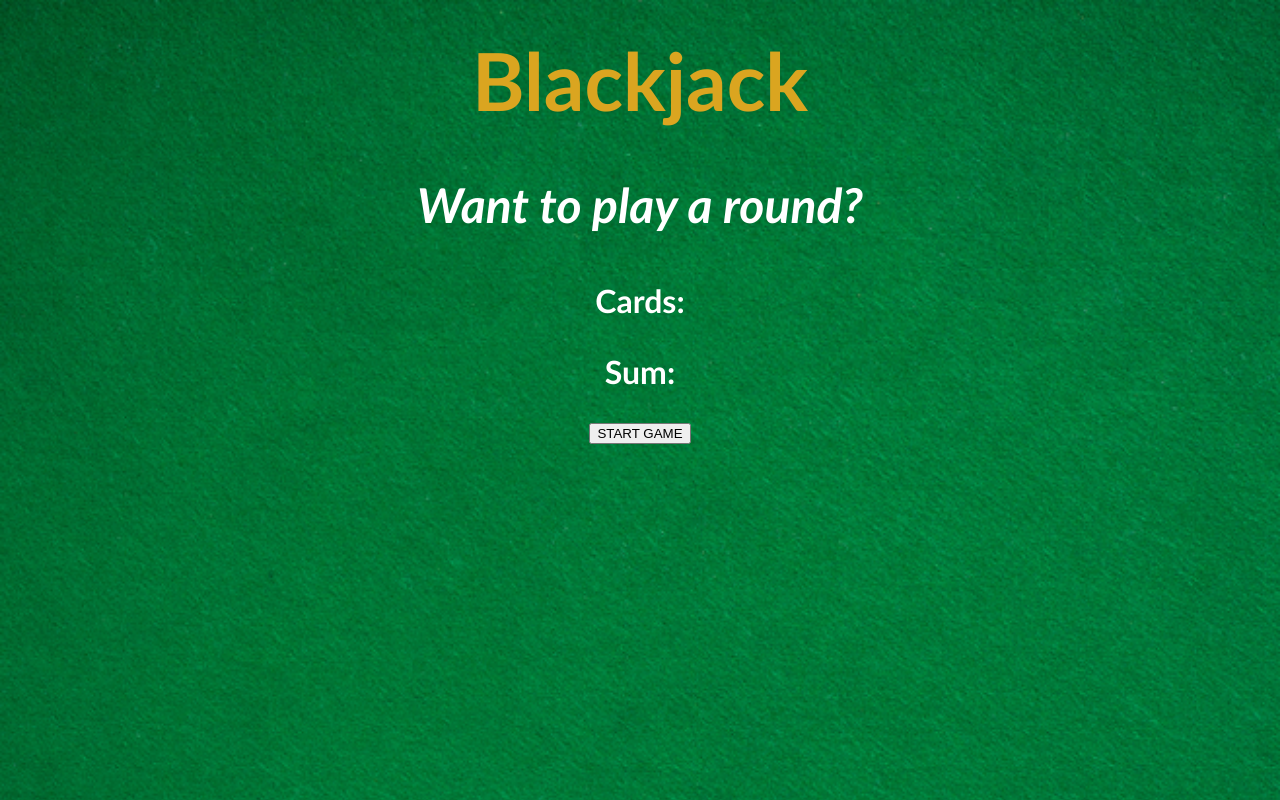
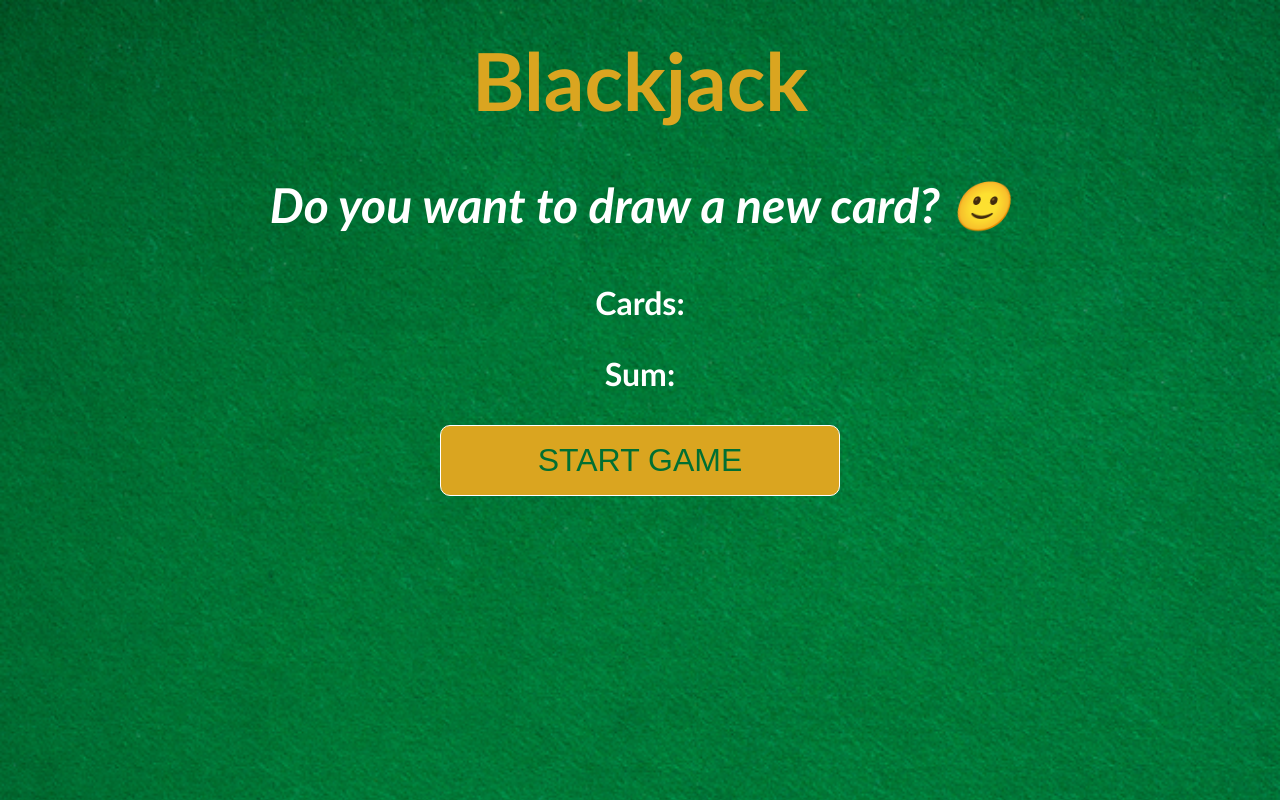
Before and after one commit to mrGoonies/js-basics-project, a website built with Vite: page blackjack/index.html in a window 1280 px wide. Both pictures are taken after a click on the button "START GAME". Built offline with nearby package versions, Linux system fonts and the light colour scheme.

Commit message:
Implementing startGame function and modify dom

```diff
--- a/blackjack/index.css
+++ b/blackjack/index.css
@@ -23,3 +23,19 @@ h1 {
 p {
     font-size: 2rem;
 }
+
+#start-game-btn {
+    color: #016f32;
+    background-color: goldenrod;
+    width: 25rem;
+    padding: 1rem 0 1rem 0;
+    border: 1px solid white;
+    border-radius: 10px;
+    font-size: 2rem;
+    cursor: pointer;
+}
+
+#start-game-btn:hover {
+    background-color: #016f32;
+    color: white;
+}
--- a/blackjack/index.html
+++ b/blackjack/index.html
@@ -1,5 +1,7 @@
-<html>
+<!DOCTYPE html>
+<html lang="en">
     <head>
+        <meta charset="UTF-8">
         <link rel="stylesheet" href="index.css">
     </head>
     <body>
@@ -7,7 +9,7 @@
         <p id="message-el">Want to play a round?</p>
         <p>Cards:</p>
         <p>Sum:</p>
-        <button id="start-game" onclick="startGame()">START GAME</button>
+        <button id="start-game-btn" onclick="startGame()">START GAME</button>
         <script src="index.js"></script>
     </body>
 </html>
--- a/blackjack/index.js
+++ b/blackjack/index.js
@@ -4,15 +4,19 @@ let sum = firstCard + secondCard
 let hasBlackJack = false
 let isAlive = true
 let message = ""
+let messageEl = document.getElementById("message-el")
 
-if (sum <= 20) {
+
+function startGame() {
+  if (sum <= 20) {
     message = "Do you want to draw a new card? 🙂"
-} else if (sum === 21) {
+  } else if (sum === 21) {
     message = "Wohoo! You've got Blackjack! 🥳"
     hasBlackJack = true
-} else {
+  } else {
     message = "You're out of the game! 😭"
     isAlive = false
+  }
+
+  messageEl.textContent = message
 }
-
-console.log(message)
```
